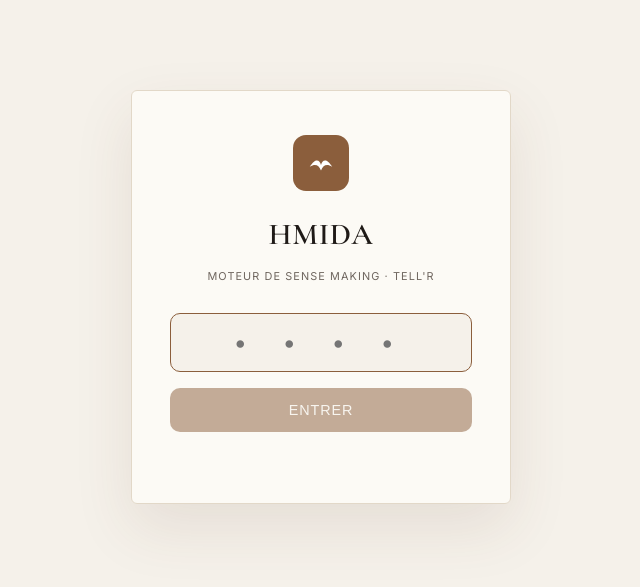
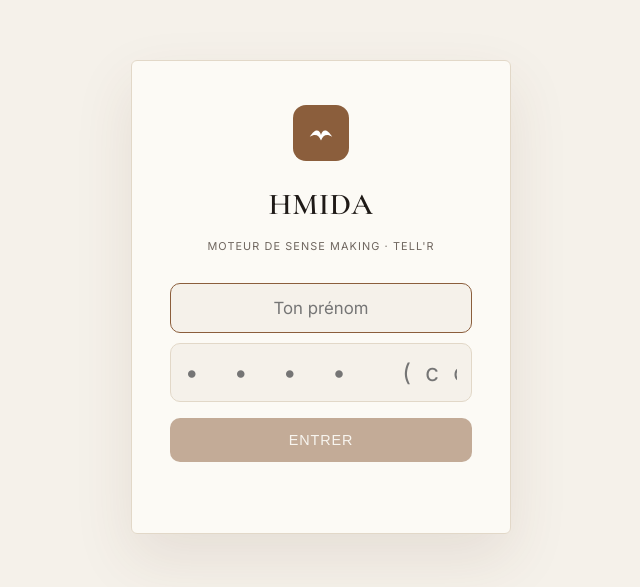
Before and after one commit to Rytaline/hmida-app, a Next.js app: page /login in a window 1280 px wide. Shown: the part 103-690 px from the top of the page, without its empty margins (319-959 px from the left). Built offline with nearby package versions, Linux system fonts and the light colour scheme.

Commit message:
Add files via upload

```diff
--- a/app/login/page.js
+++ b/app/login/page.js
@@ -4,6 +4,7 @@
 
 export default function Login() {
   const [code, setCode] = useState("");
+  const [name, setName] = useState("");
   const [err, setErr] = useState("");
   const [busy, setBusy] = useState(false);
 
@@ -19,6 +20,7 @@
         body: JSON.stringify({ code }),
       });
       if (r.ok) {
+        try { localStorage.setItem("hmida_name", name.trim()); } catch (_) {}
         window.location.href = "/";
       } else {
         const j = await r.json().catch(() => ({}));
@@ -42,14 +44,21 @@
         <h1>HMIDA</h1>
         <div className="sub">Moteur de Sense Making · TELL'R</div>
         <input
+          className="gate-name"
+          autoFocus
+          value={name}
+          onChange={(e) => setName(e.target.value)}
+          placeholder="Ton prénom"
+          aria-label="Ton prénom"
+        />
+        <input
           inputMode="numeric"
-          autoFocus
           value={code}
           onChange={(e) => setCode(e.target.value)}
-          placeholder="• • • •"
+          placeholder="• • • •  (code)"
           aria-label="Code d'accès"
         />
-        <button type="submit" disabled={busy || !code}>
+        <button type="submit" disabled={busy || !code || !name.trim()}>
           {busy ? "Vérification…" : "Entrer"}
         </button>
         <div className="gate-err">{err}</div>
```
